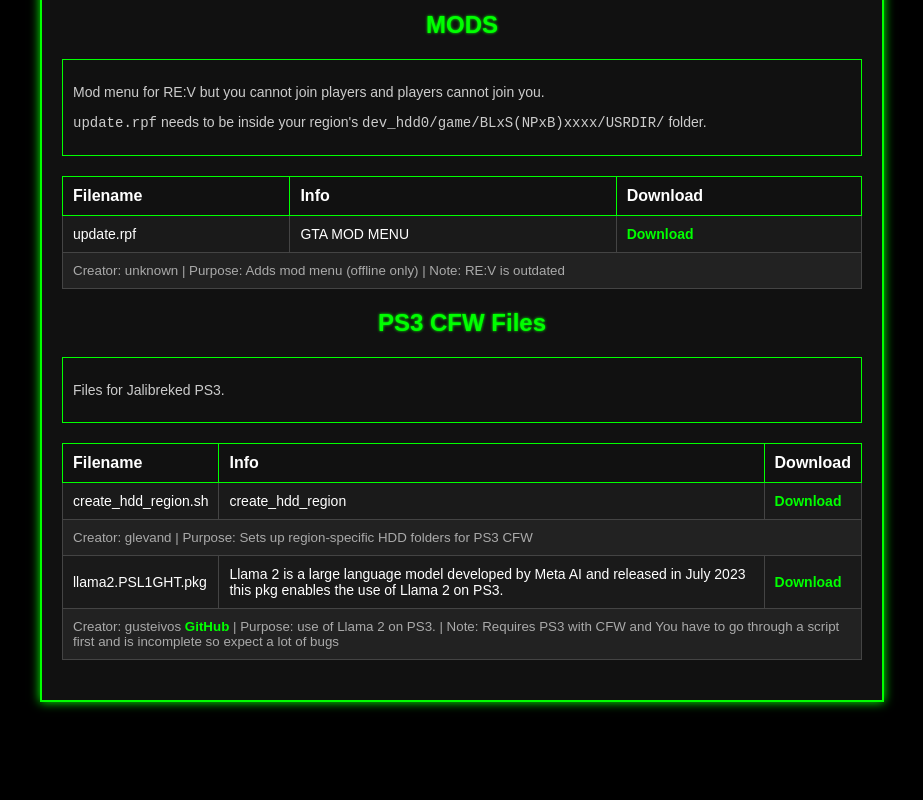
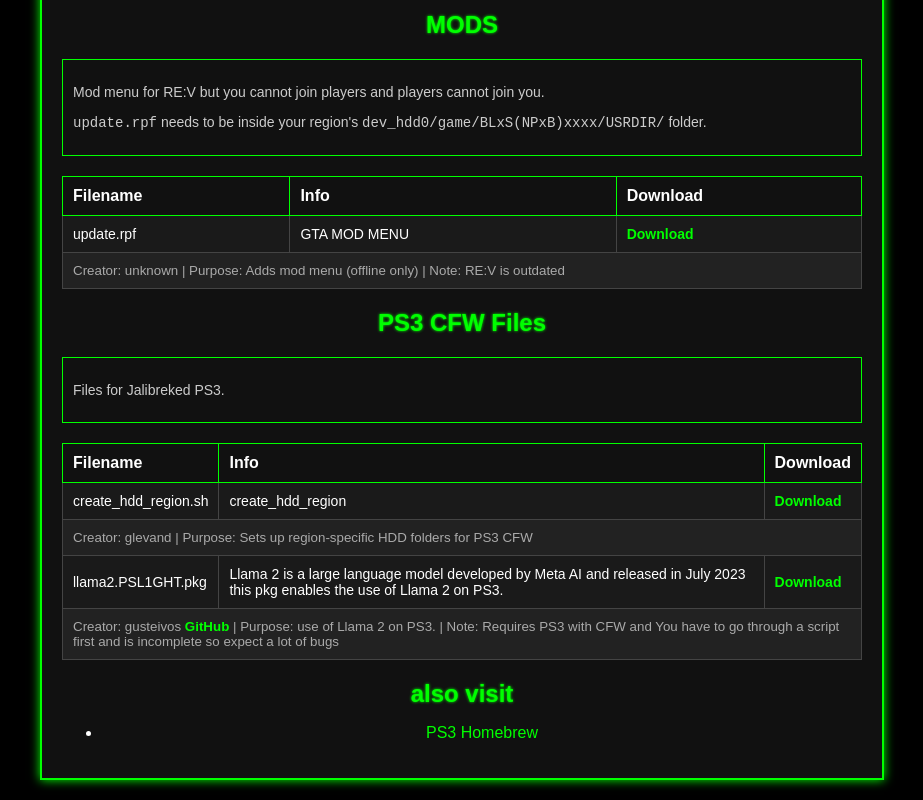
Before and after one commit to stuffbymax/ps3-share, a plain HTML site: page index.html in a window 1280 px wide. Shown: the part 1194-1994 px from the top of the page, without its empty margins (178-1101 px from the left). Before the commit the page ends 1916 px from the top, so only its background shows below. Drawn offline with Linux system fonts and the light colour scheme.

Commit message:
Update index.html

```diff
--- a/index.html
+++ b/index.html
@@ -87,7 +87,10 @@
       </td>
     </tr>
   </table>
-
+  <h2>also visit</h2>
+  <ul>
+    <li><a href="https://store.brewology.com/homebrew.php?lang=#" target="_blank">PS3 Homebrew</a></li>
+  </ul>
 
 </div>
 </body>
```
